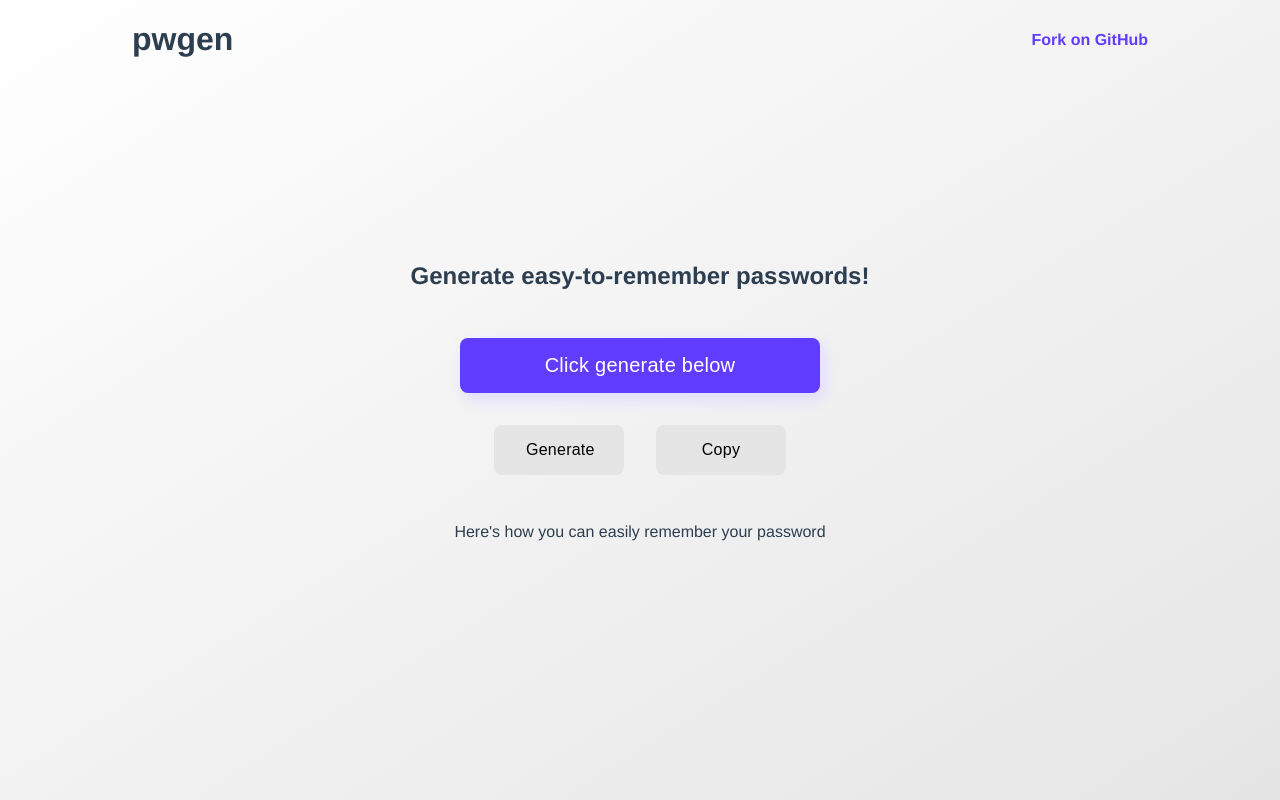
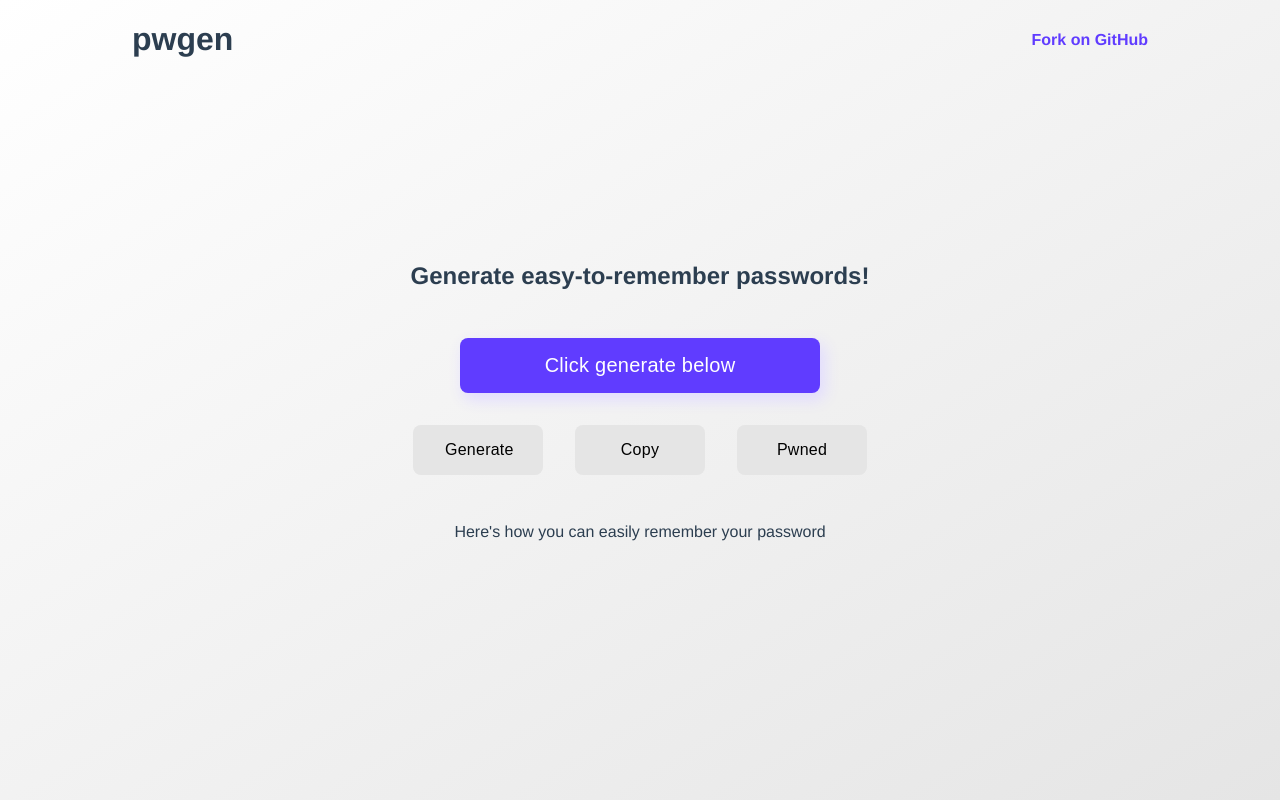
Before and after one commit to sadmansh/pwgen, a Vue app: page / in a window 1280 px wide. Built offline with nearby package versions, Linux system fonts and the light colour scheme; no server answers.

Commit message:
Add pwnedpasswords functionality

```diff
--- a/package.json
+++ b/package.json
@@ -8,6 +8,7 @@
   },
   "dependencies": {
     "axios": "^0.18.0",
+    "sha1": "^1.1.1",
     "vue": "^2.6.6"
   },
   "devDependencies": {
--- a/src/components/Generate.vue
+++ b/src/components/Generate.vue
@@ -2,16 +2,10 @@
 	<div id="generate">
 		<div id="generator">
 			<h2>Generate easy-to-remember passwords!</h2>
-			<input
-				type="text"
-				id="pw-output"
-				placeholder="Click generate below"
-				contenteditable="true"
-				readonly="false"
-				:value="password.join('')"
-			/>
+			<input type="text" id="pw-output" placeholder="Click generate below" :value="password.join('')" />
 			<button @click="generatePassword">Generate</button>
 			<button @click="copyPassword">{{ copyText }}</button>
+			<button @click="Pwned">Pwned</button>
 			<p>Here's how you can easily remember your password</p>
 			<span id="words">{{ password.join(' ') }}</span>
 		</div>
@@ -20,6 +14,7 @@
 
 <script>
 import axios from 'axios';
+import sha1 from 'sha1';
 
 export default {
 	name: 'Generate',
@@ -63,20 +58,6 @@ export default {
 		},
 		copyPassword() {
 			const output = document.getElementById('pw-output');
-			if (navigator.userAgent.match(/ipad|ipod|iphone/i)) {
-				var editable = output.contentEditable;
-				var readOnly = output.readOnly;
-				output.contentEditable = true;
-				output.readOnly = false;
-				var range = document.createRange();
-				range.selectNodeContents(output);
-				var sel = window.getSelection();
-				sel.removeAllRanges();
-				sel.addRange(range);
-				output.setSelectionRange(0, 999999);
-				output.contentEditable = editable;
-				output.readOnly = readOnly;
-			}
 			output.focus();
 			output.select();
 			document.execCommand('copy');
@@ -85,6 +66,19 @@ export default {
 			setTimeout(function() {
 				that.copyText = 'Copy';
 			}, 2000);
+		},
+		Pwned() {
+			const hash = sha1(document.getElementById('pw-output').value);
+			console.log(hash);
+			let prefix = hash.substr(0, 5);
+			const path = 'https://api.pwnedpasswords.com/range/' + prefix;
+			axios.get(path).then(res => {
+				let lines = res.data.split('\n');
+				for (let i = 0; i < lines.length; i++) {
+					lines[i] = lines[i].substring(0, lines[i].indexOf(':'));
+					if (hash.toUpperCase().endsWith(lines[i])) console.log('PWNED');
+				}
+			});
 		}
 	},
 	created() {
```
Also changed, not shown: 12 other files (tests, documents, lock files or other folders).
